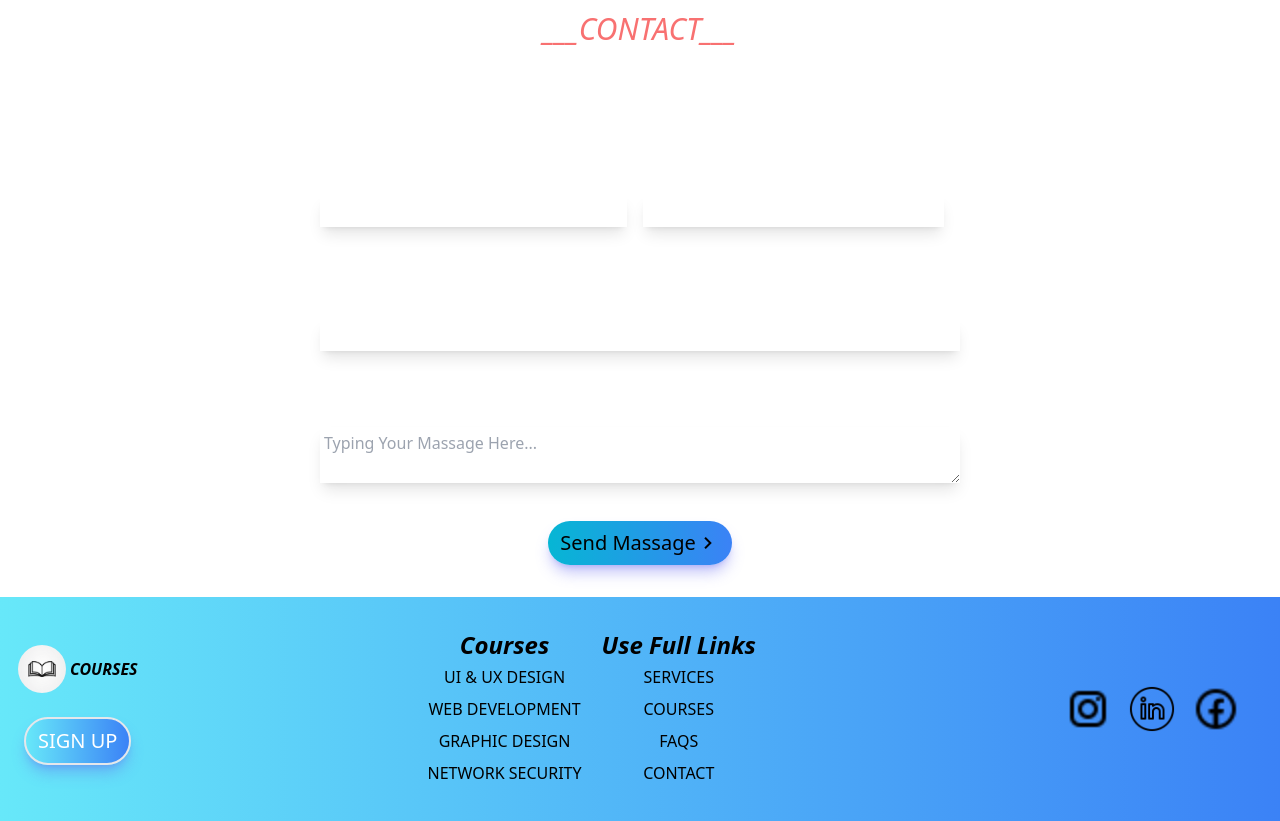
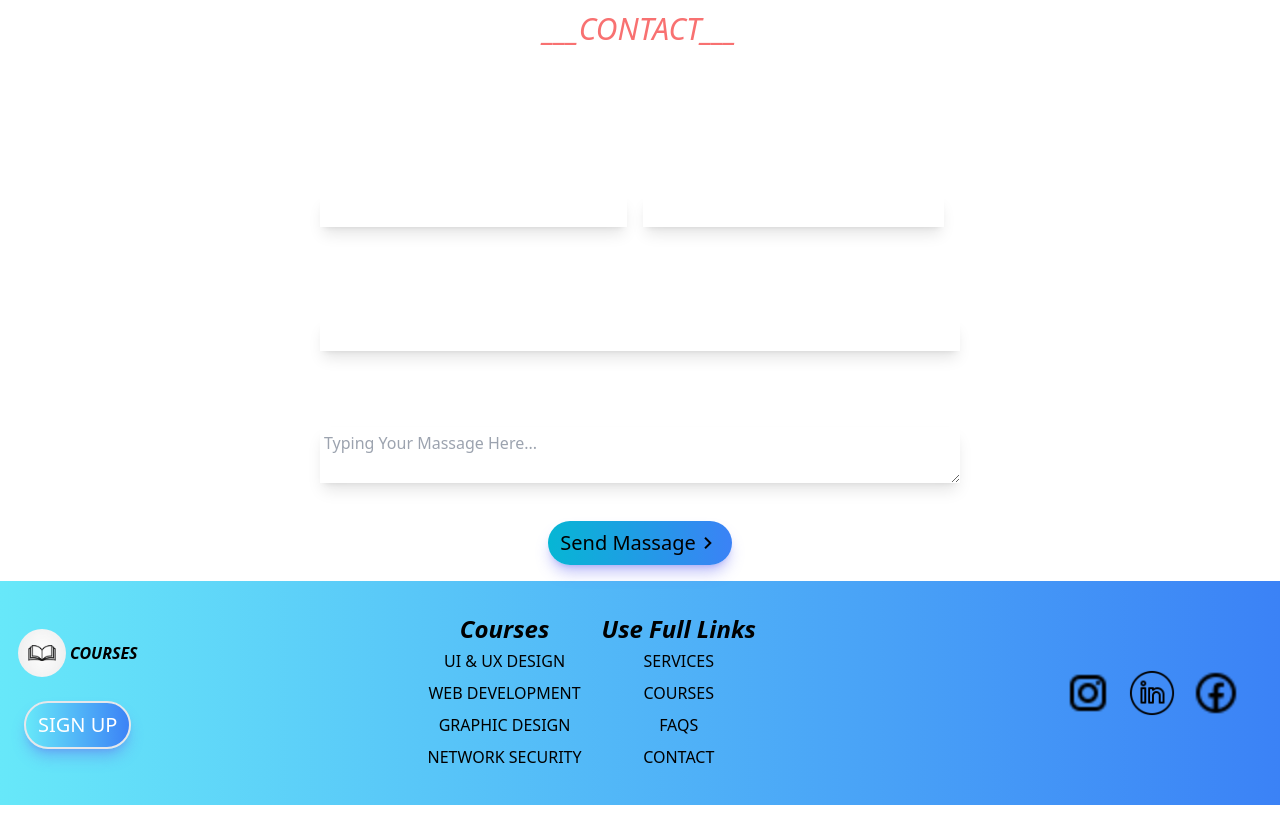
Before and after one commit to ritesh1712/education.github.io, a website: page index.html in a window 1280 px wide. Shown: the part 2329-3150 px from the top of the page. Drawn offline with Linux system fonts and the light colour scheme.

Commit message:
Update index.html

```diff
--- a/index.html
+++ b/index.html
@@ -276,7 +276,7 @@
     </section>
 
     <!-- footer  -->
-    <footer class="bg-gradient-to-r from-cyan-300 to-blue-500 mt-8 p-4 flex justify-between flex-col lg:flex-row">
+    <footer class="bg-gradient-to-r from-cyan-300 to-blue-500 p-4 flex justify-between flex-col lg:flex-row">
         <div class="flex justify-center items-center flex-col">
             <div class="logo flex justify-center items-center cursor-pointer mb-4">
                 <img src="images/logo.jpg" alt="logo" class="h-12 rounded-full mr-1">
```
